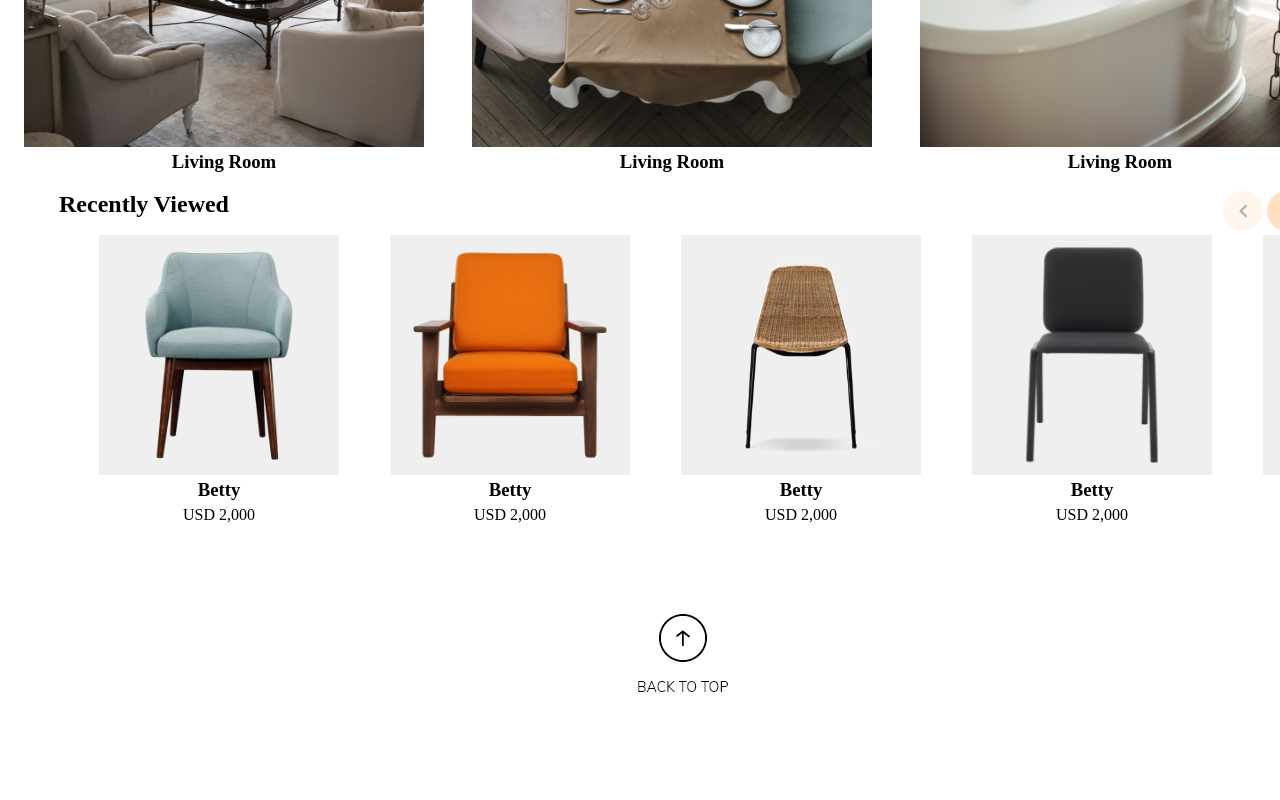
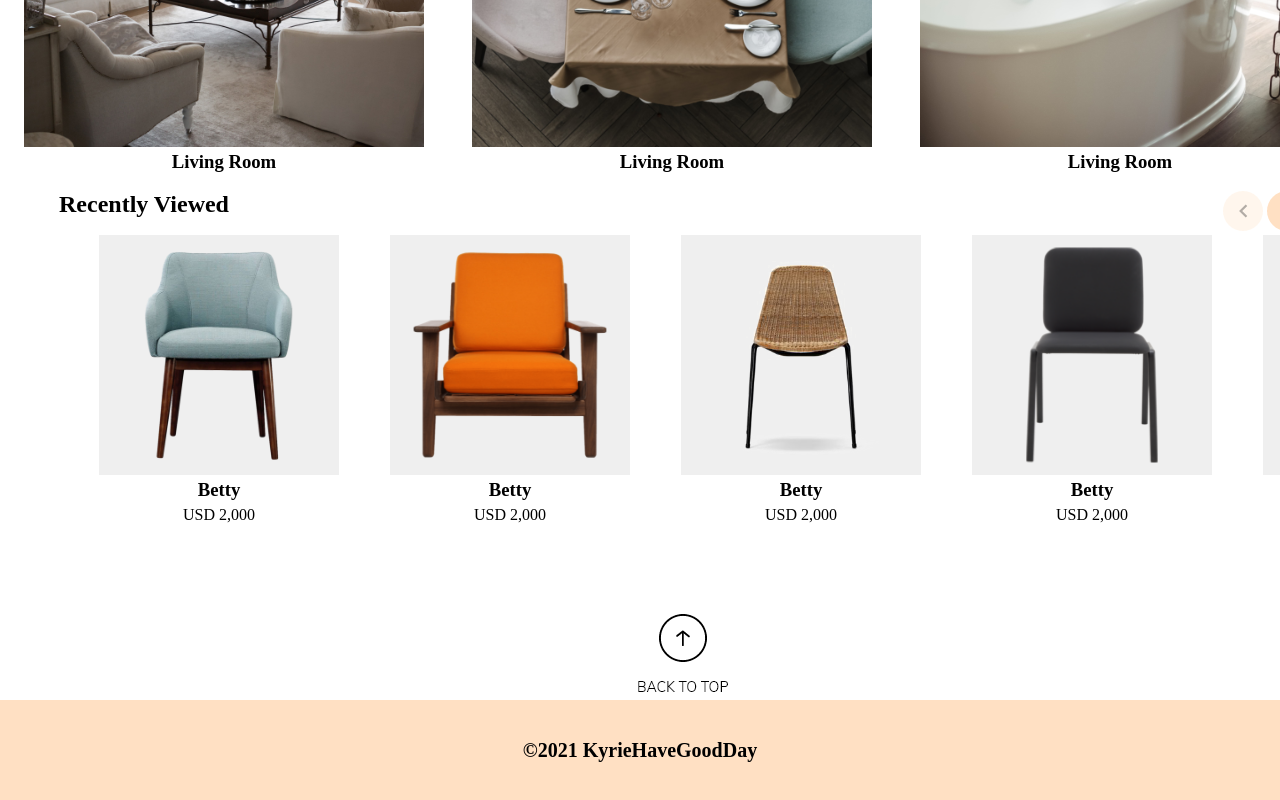
Before and after one commit to KyrieHaveGoodDay/Furniture, a plain HTML site: page index.html in a window 1280 px wide. Shown: the part 2858-3658 px from the top of the page. Before the commit the page ends 3558 px from the top, so only its background shows below. Drawn offline with Linux system fonts and the light colour scheme.

Commit message:
增加footer

```diff
--- a/index.html
+++ b/index.html
@@ -230,6 +230,19 @@
 			position: fixed;
 			right: 20px;
 			bottom: 20px;
+		}
+
+		footer {
+			width: 100%;
+			height: 100px;
+			background-color: #FFE0C3;
+
+		}
+		footer > p{
+			font-size: 20px;
+			font-weight: bold;
+			line-height: 100px;
+			text-align: center;
 		}
 	</style>
 </head>
@@ -489,5 +502,10 @@
 	<a href="#all">
 		<img id="gotop" src="img/05_Back to top.png" alt="">
 	</a>
+
+
+	<footer>
+		<p>&copy;2021 KyrieHaveGoodDay</p>
+	</footer>
 </body>
 </html>
```
